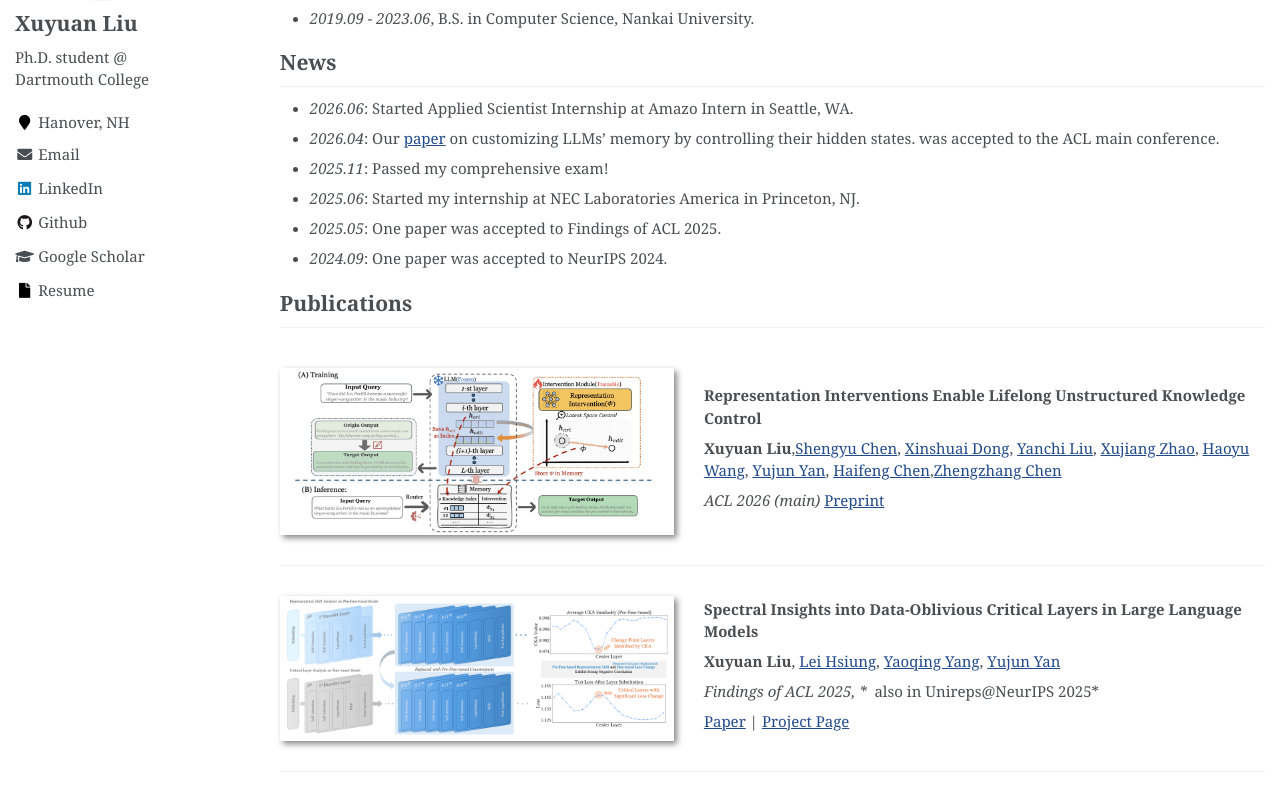
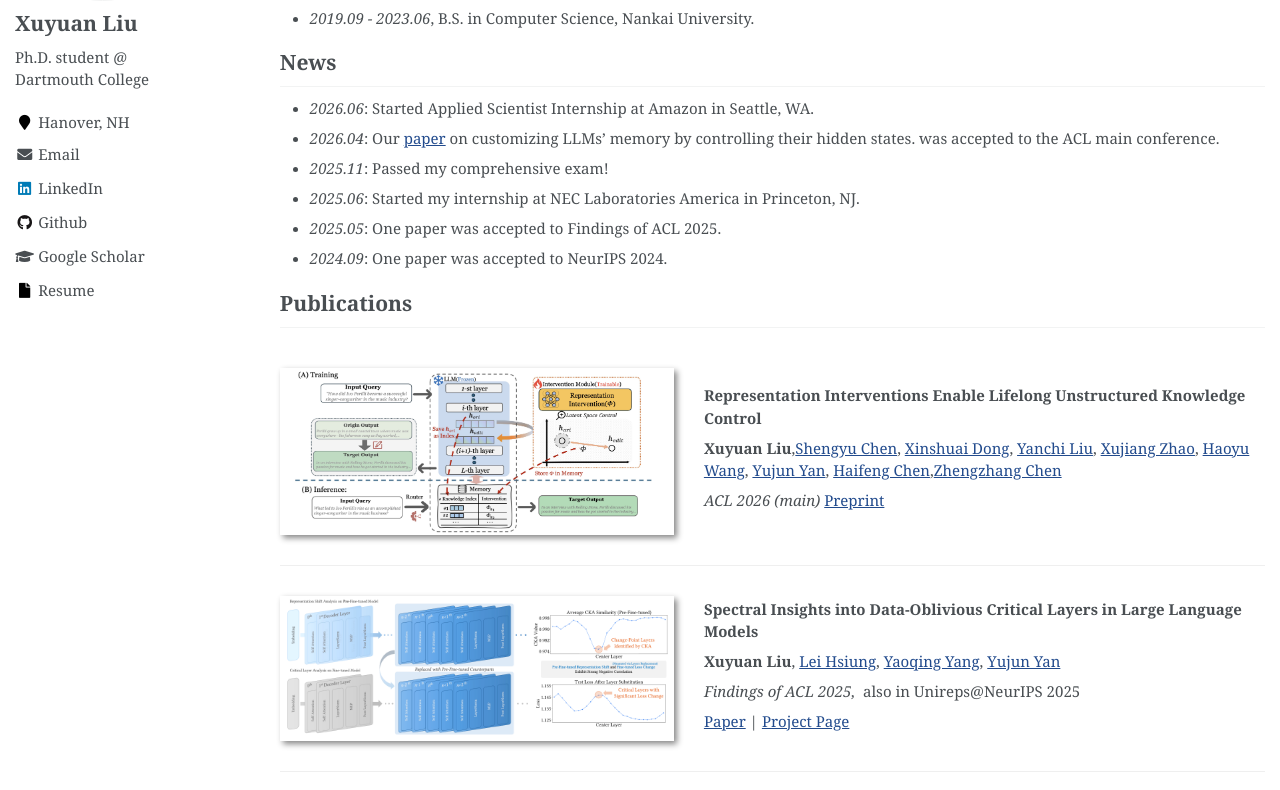
Before and after one commit to Xuyuan0204/xuyuan0204.github.io, a Jekyll site: the page built from _pages/about.md, in a window 1280 px wide and 1400 px high. Shown: the part 265-1055 px from the top of the window. Built offline with Jekyll 4.4.1, drawn with Linux system fonts in a browser that asks for light colours.

Commit message:
Fix typos in about.md

```diff
--- a/_pages/about.md
+++ b/_pages/about.md
@@ -23,7 +23,7 @@ My research focuses on **the science of Language Models**, particularly on under
 
 
 #  News
-- *2026.06*: Started Applied Scientist Internship at Amazo  Intern in Seattle, WA.
+- *2026.06*: Started Applied Scientist Internship at Amazon in Seattle, WA.
 - *2026.04*: Our [paper](https://arxiv.org/abs/2511.20892) on customizing LLMs' memory by controlling their hidden states. was accepted to the ACL main conference.
 - *2025.11*: Passed my comprehensive exam!
 - *2025.06*: Started my internship at NEC Laboratories America in Princeton, NJ.
@@ -52,7 +52,7 @@ My research focuses on **the science of Language Models**, particularly on under
 
 **Xuyuan Liu**, [Lei Hsiung](https://hsiung.cc/), [Yaoqing Yang](https://sites.google.com/site/yangyaoqingcmu/home), [Yujun Yan](https://sites.google.com/view/yujunyan)
 
-*Findings of ACL 2025, * &nbsp;*also in Unireps@NeurIPS 2025*
+*Findings of ACL 2025,&nbsp;* also in Unireps@NeurIPS 2025
 
 [Paper](https://arxiv.org/abs/2506.00382) \| [Project Page](https://graphminddartmouth.github.io/Data-Oblivious-Critical-Layers/)
 
```
